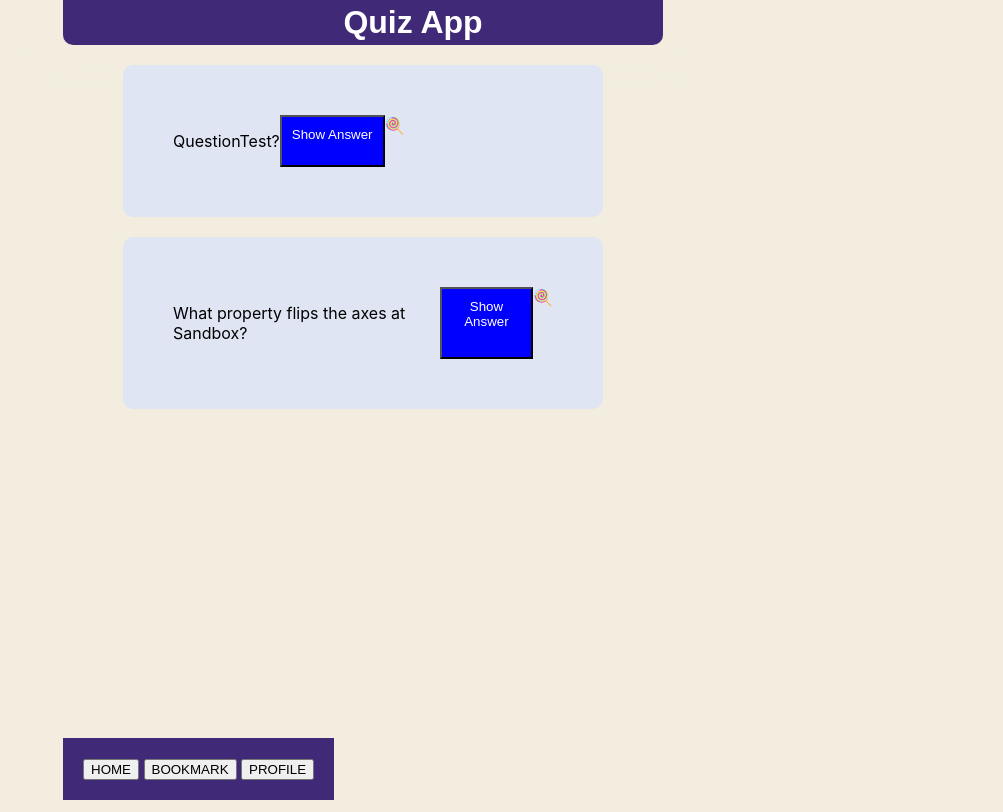
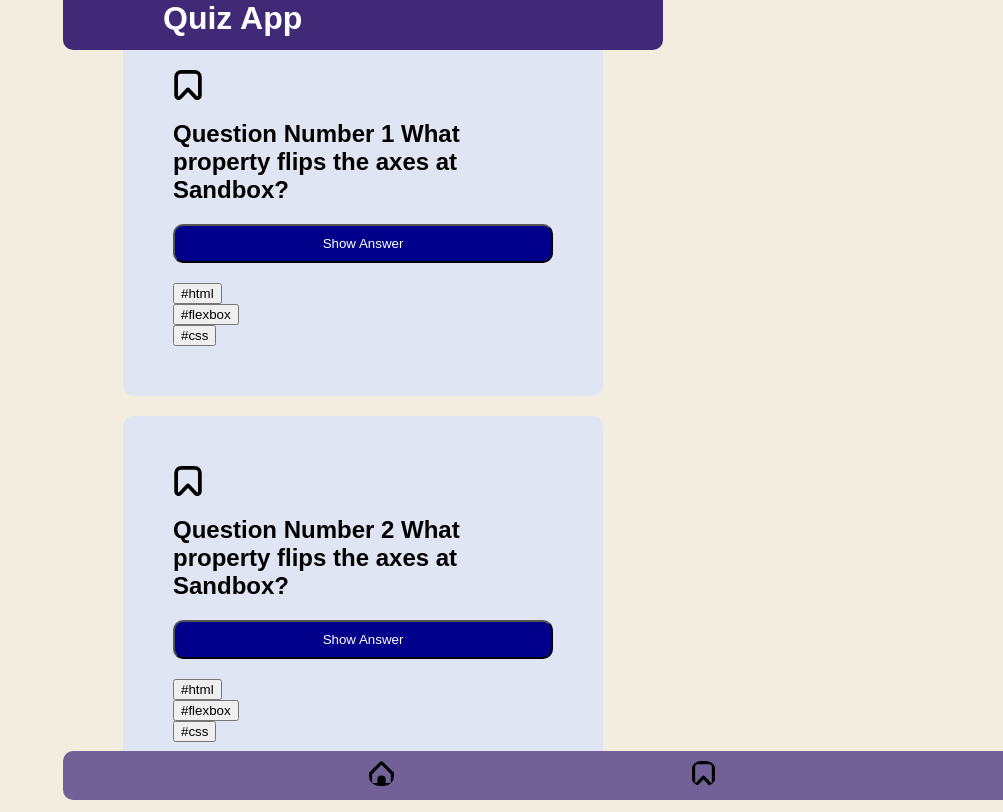
Before and after one commit to AnnaOevermann/quizapp, a plain HTML site: page index.html in a window 1280 px wide. Shown: the whole page, without its empty margins (277-1280 px from the left). Drawn offline with Linux system fonts and the light colour scheme.

Commit message:
title first draft

```diff
--- /dev/null
+++ b/css/styles.css
@@ -0,0 +1,137 @@
+*,
+*::before,
+*::after {
+  box-sizing: border-box;
+}
+
+body {
+  max-width: 600px;
+  margin: 0 auto;
+  padding: 0;
+  background: #f2eddf;
+  font-family: Arial;
+}
+
+.header {
+    position: fixed;
+    top: 0px;
+    height: 50px;
+    width: 100%;
+    z-index: 1;
+    max-width: 600px;
+    margin: 0 auto;
+    background: #402977;
+    border-bottom-left-radius: 10px;
+    border-bottom-right-radius: 10px;
+
+}
+
+
+.header__headline {
+  position: fixed;
+  margin: 0;
+  padding-inline-start: 100px;
+  color: #fff;
+  font-family: Arial;
+  font-size: 2rem;
+}
+
+
+.button {
+  position: fixed;
+  /*left: 200px; */
+  justify-content: center;
+  bottom: 40px;
+  appearance: none;
+  border: none;
+  background: #ff7dcb;
+  padding: 10px;
+  border-radius: 10px;
+}
+
+
+
+.button__showanswer {
+    display: flex;
+    flex-wrap:wrap;
+    justify-content: center;
+    top: 100px;
+    left: 200px;
+    bottom: 20px;
+    padding: 10px;
+    background-color:darkblue;
+    color: white;
+    border-radius: 10px;
+
+}
+
+.box__question {
+    display: flex;
+    flex-flow: column;
+    flex-wrap: wrap;
+    justify-content: center;
+    top: 100 px;
+    margin: 20px 10%;
+    padding: 50px;
+    background-color: #dfe5f2;
+    border-radius: 10px;
+    border: none;
+
+}
+
+.question {
+  display: flex;
+  flex-wrap: wrap;
+  justify-content: space-between;
+  color: black;
+
+}
+
+.bookmark {
+  display: flex;
+  flex-wrap: wrap;
+  align-items:flex-end;
+  top: 10px;
+  right: 10px;
+  width: 30px;
+  color: #402977;
+}
+
+.boxanswers {
+  display: flex;
+  flex-wrap: wrap;
+  flex-direction: row;
+  justify-content: left;
+  margin: 10px;
+}
+.answers {
+  display: flex;
+  flex-wrap: wrap;
+  flex-direction:row;
+  justify-content: left;
+  width: min-content;
+  bottom: 10px;
+
+}
+
+.footer {
+
+  position: fixed;
+  display: flex;
+  justify-content: center;
+  width: 100%;
+  bottom: 0px;
+    padding: 10px;
+  color: #c394f2;
+  background: #716197;
+  justify-content: space-evenly;
+  border-radius: 10px;;
+
+}
+
+.tags {
+position: relative;
+  width: 25px;
+  color: white;
+  border-radius: 10px;;
+}
--- a/index.html
+++ b/index.html
@@ -7,7 +7,7 @@
       content="width=device-width, initial-scale=1, shrink-to-fit=no"
     />
     <title>Quiz App</title>
-    <link rel="stylesheet" href="./styles.css" />
+    <link rel="stylesheet" href="css/styles.css"/>
   </head>
 
   <body>
@@ -19,38 +19,48 @@
     </header>
 
     <main>
-        <section class="box__question"
+        <div class="box__question"
         >
-        <p>QuestionTest?</p>
+        <a href="/">
+          <img class="bookmark" src="images/bookmark (2).svg">
+          </a>
+        <h2 class="question"> Question Number 1
+          What property flips the axes at Sandbox? </h2>
             <button class="button__showanswer">
                 Show Answer
               </button>
-            <span
-              class="content__accent"
-              role="img"
-              aria-label="A piece of hard candy"
-              >🍭</span
-            >
-           </section>
+
+           <div class="boxanswers" >
+
+           </div>
+           <button class="answers">#html</button>
+            <button class="answers">#flexbox</button>
+            <button class="answers">#css</button>
 
 
 
-        <section
+
+           </div>
+
+        <div
             class="box__question"
             >
-            <p>What property flips the axes at Sandbox?</p>
+            <a href="/">
+              <img class="bookmark" src="images/bookmark (2).svg">
+              </a>
+            <h2 class="question">Question Number 2
+              What property flips the axes at Sandbox?</h2>
             <button class="button__showanswer">
                 Show Answer
               </button>
-              <span
-                class="content__accent"
-                role="img"
-                aria-label="A piece of hard candy"
-                >🍭</span
-                >
-        </section>
+              <div class="boxanswers">
 
+              </div>
+              <button class="answers">#html</button>
+               <button class="answers">#flexbox</button>
+               <button class="answers">#css</button>
 
+        </div>
 
       </section>
 
@@ -58,9 +68,17 @@
 
 
     <footer class="footer">
-        <button>HOME</button>
-        <button>BOOKMARK</button>
-        <button>PROFILE</button>
+      <a href="/">
+        <img class="tags" src="images/home.svg" >
+        </a>
+        <a href="/">
+          <img class="tags" src="images/bookmark (2).svg" >
+          </a>
+           <a href="">
+            <img class="tags" src="images/user.svg" >
+            </a>
+
+
     </footer>
   </body>
 </html>
--- a/styles.css
+++ /dev/null
@@ -1,90 +0,0 @@
-*,
-*::before,
-*::after {
-  box-sizing: border-box;
-}
-
-body {
-  max-width: 600px;
-  margin: 0 auto;
-  padding: 0;
-  background: #f2eddf;
-  font-family: -apple-system, BlinkMacSystemFont, "Segoe UI", Roboto, Helvetica,
-    Arial, sans-serif, "Apple Color Emoji", "Segoe UI Emoji", "Segoe UI Symbol";
-}
-
-.header {
-    display: flex;
-    justify-content: center;
-    align-items: center;
-    height: 45px;
-    width: 100%;
-    z-index: 1;
-    max-width: 600px;
-    margin: 0 auto;
-    background: #402977;
-    border-bottom-left-radius: 10px;
-    border-bottom-right-radius: 10px;
-    box-shadow: 0px 0px 20px 30px #f2eddf;
-}
-
-.bookmark {
-  position: absolute;
-  top: 10px;
-  bottom: 10px;
-}
-
-.header__headline {
-  position: relative;
-  margin: 0;
-  padding-inline-start: 100px;
-  color: #fff;
-  font-family: Arial;
-  font-size: 2rem;
-
-}
-
-
-.button {
-  position: fixed;
-  left: 200px;
-  bottom: 40px;
-  appearance: none;
-  border: none;
-  background: #ff7dcb;
-  padding: 10px;
-  border-radius: 10px;
-}
-
-
-
-.button__showanswer {
-    display: flex;
-    left: 200px;
-    bottom: 20px;
-    padding: 10px;
-    background-color: blue;
-    color: white;
-}
-
-.box__question{
-    display: flex;
-    flex: wrap;
-    top: 100 px;
-    margin: 20px 10%;
-    padding: 50px;
-    background-color: #dfe5f2;
-    border-radius: 10px;
-    border: none;
-
-}
-
-.footer {
-
-  position: fixed;
-  bottom: 0px;
-
-    padding: 20px;
-  color: #c394f2;
-  background: #402977;
-}
```
Also changed, not shown: images/bookmark (2).svg (added), images/home.svg (added), images/user.svg (added).
